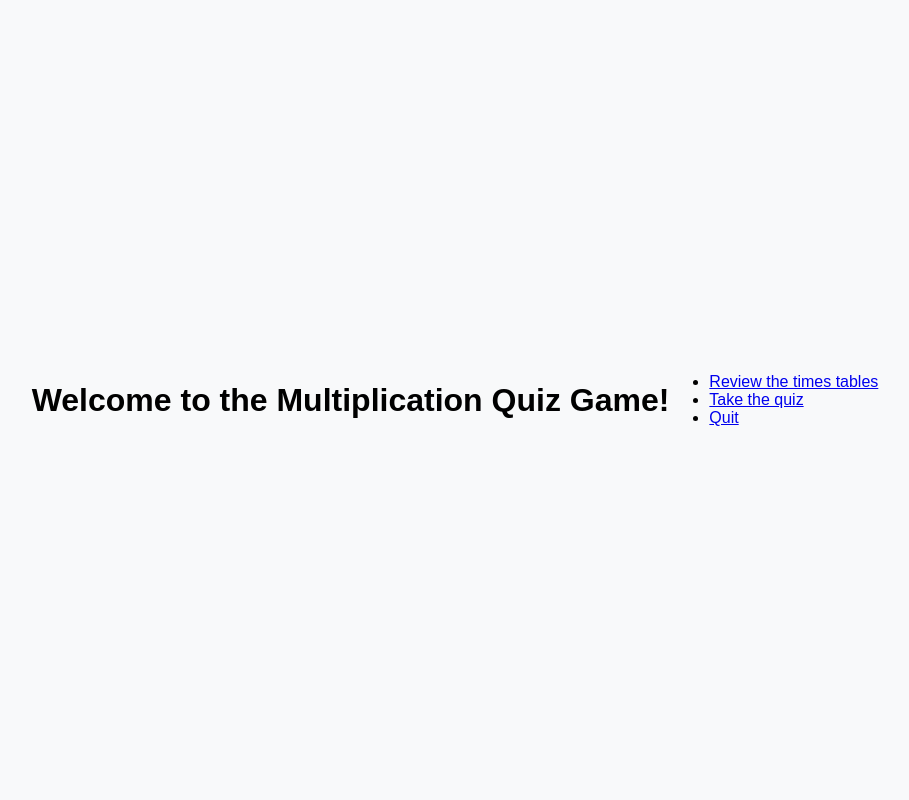
After one commit to iwindon/numbers, a Flask app: template templates/menu.html in a window 1280 px wide. The commit adds this page. Shown: the whole page, without its empty margins (185-1094 px from the left). Run offline with Flask 3, Linux system fonts and the light colour scheme; the template is opened without the code that fills it, so the values that code supplies are empty.

Commit message:
added menu system and times table option for review

```diff
--- a/app.py
+++ b/app.py
@@ -9,11 +9,19 @@ app.secret_key = 'your_secret_key'
 @app.route('/')
 def home():
     """
-    Display the home page.
+    Display the menu page.
     """
     session['score'] = 0
     session['count'] = 0
-    return redirect(url_for('quiz'))
+    return render_template('menu.html')
+
+@app.route('/review')
+def review():
+    """
+    Display the times tables from 1 to 10.
+    """
+    times_tables = {i: [i * j for j in range(1, 11)] for i in range(1, 11)}
+    return render_template('review.html', times_tables=times_tables)
 
 @app.route('/quiz')
 def quiz():
--- a/templates/end.html
+++ b/templates/end.html
@@ -12,5 +12,6 @@
         {% endfor %}
     </ul>
     <h2>Your score is: {{ score }}</h2>
+    <a href="{{ url_for('home') }}">Back to menu</a>
 </body>
 </html>
--- /dev/null
+++ b/templates/menu.html
@@ -0,0 +1,14 @@
+<!DOCTYPE html>
+<html>
+<head>
+    <link rel="stylesheet" type="text/css" href="styles.css">
+</head>
+<body>
+    <h1>Welcome to the Multiplication Quiz Game!</h1>
+    <ul>
+        <li><a href="{{ url_for('review') }}">Review the times tables</a></li>
+        <li><a href="{{ url_for('quiz') }}">Take the quiz</a></li>
+        <li><a href="javascript:window.close();">Quit</a></li>
+    </ul>
+</body>
+</html>
```
Also changed, not shown: templates/review.html (added, +18 -0 lines).
